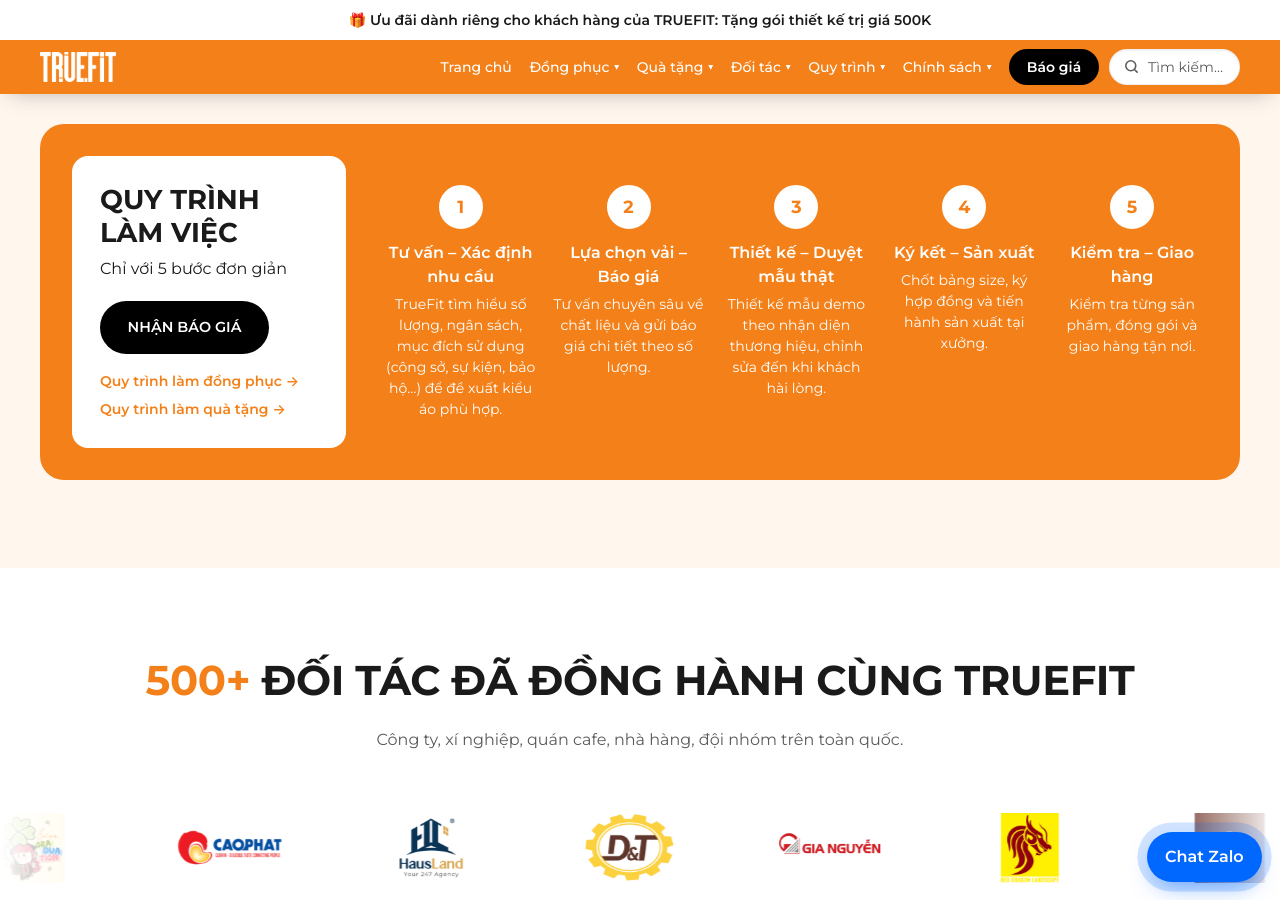
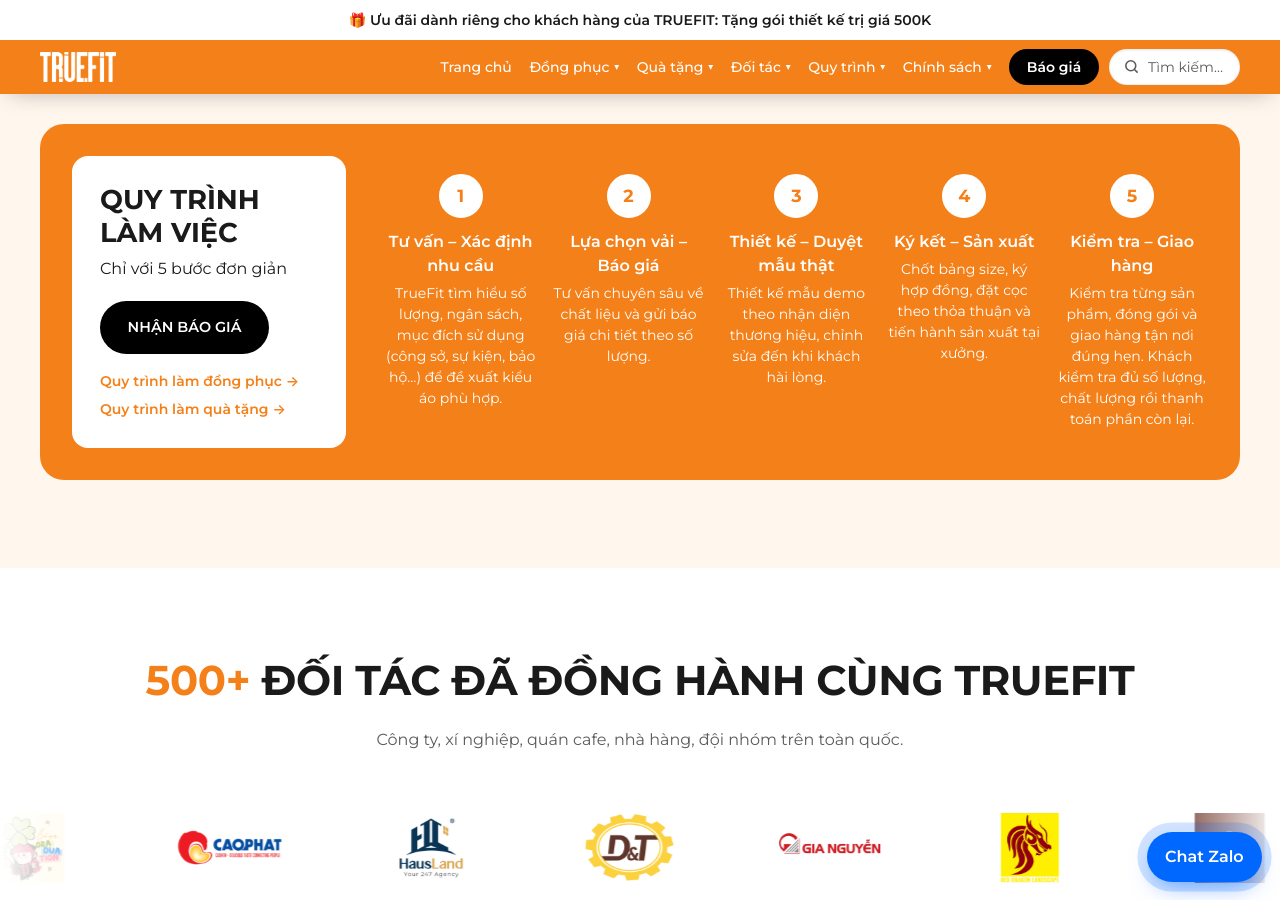
Before and after one commit to bap47/truefit, a Jekyll site: the page built from index.html, in a window 1280 px wide and 900 px high, scrolled down 2965 px. Built offline with Jekyll 4.4.1, drawn with Linux system fonts in a browser that asks for light colours.

Commit message:
Add files via upload

```diff
--- a/_quy_trinh/dong-phuc.md
+++ b/_quy_trinh/dong-phuc.md
@@ -20,12 +20,13 @@
       - Thiết kế miễn phí, gửi file demo để duyệt
       - May mẫu thực tế để duyệt trước khi sản xuất
   - ten: Ký kết – Sản xuất
-    mo_ta: Chốt bảng size, ký hợp đồng và tiến hành sản xuất tại xưởng.
+    mo_ta: Chốt bảng size, ký hợp đồng, đặt cọc theo thỏa thuận và tiến hành sản xuất tại xưởng.
     chi_tiet:
       - Hỗ trợ lên bảng size cho từng nhân viên
-      - Kiểm soát chất lượng từ vải đến thành phẩm
+      - Lên rập, cắt vải, may và in/thêu logo đúng mẫu đã duyệt
+      - Cập nhật tiến độ sản xuất trong suốt quá trình làm
   - ten: Kiểm tra – Giao hàng
-    mo_ta: Kiểm tra từng sản phẩm, đóng gói và giao hàng tận nơi.
+    mo_ta: Kiểm tra từng sản phẩm, đóng gói và giao hàng tận nơi đúng hẹn. Khách kiểm tra đủ số lượng, chất lượng rồi thanh toán phần còn lại.
     chi_tiet:
       - Miễn phí vận chuyển
       - Bảo hành 3 tháng, hoàn tiền 100% nếu lỗi không khắc phục được
--- a/_quy_trinh/qua-tang.md
+++ b/_quy_trinh/qua-tang.md
@@ -19,14 +19,16 @@
     chi_tiet:
       - Thiết kế mockup miễn phí, đồng bộ nhận diện thương hiệu
       - Làm mẫu thực tế trước khi sản xuất hàng loạt
-  - ten: Sản xuất – Gia công logo
-    mo_ta: Sản xuất và gia công logo tại xưởng, kiểm soát chất lượng từng công đoạn.
+  - ten: Ký kết – Sản xuất
+    mo_ta: Ký hợp đồng, đặt cọc theo thỏa thuận, sản xuất và gia công logo tại xưởng.
     chi_tiet:
       - In, thêu, ép logo theo mẫu đã duyệt
       - Kiểm tra màu sắc, vị trí logo trên từng sản phẩm
+      - Cập nhật tiến độ sản xuất trong suốt quá trình làm
   - ten: Đóng gói – Giao hàng
-    mo_ta: Đóng gói theo yêu cầu và giao hàng tận nơi.
+    mo_ta: Đóng gói theo yêu cầu và giao hàng tận nơi đúng hẹn. Khách kiểm tra đủ số lượng, chất lượng rồi thanh toán phần còn lại.
     chi_tiet:
       - Đóng hộp quà, kèm thiệp theo yêu cầu
       - Miễn phí vận chuyển
+      - Sản phẩm lỗi do sản xuất được sửa hoặc đổi mới
 ---
```
